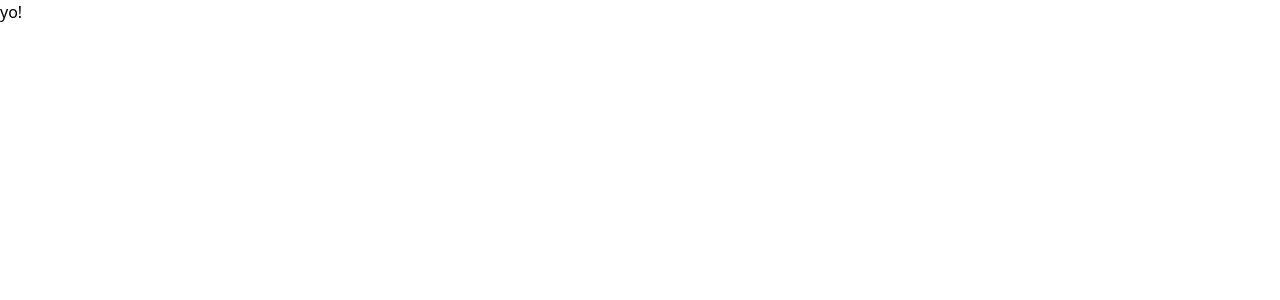
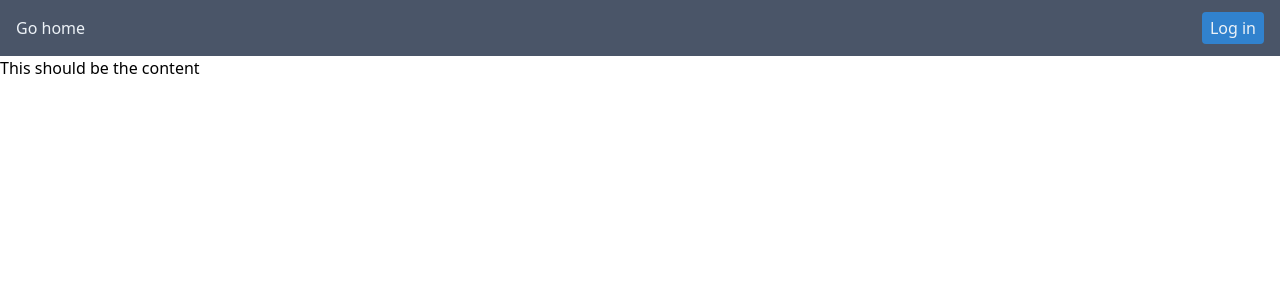
Before and after one commit to anachronic/todoist-clone-frontend, a React (Create React App) app: page / in a window 1280 px wide. Shown: the top 300 px of the page. Built offline with nearby package versions, Linux system fonts and the light colour scheme.

Commit message:
feat: Create a navbar

```diff
--- a/src/App.tsx
+++ b/src/App.tsx
@@ -1,6 +1,12 @@
 import React from 'react'
 import './assets/styles.css'
+import { TopBar } from './components/TopBar'
 
 export const App: React.FC = () => {
-  return <div className="container mx-auto">yo!</div>
+  return (
+    <div>
+      <TopBar />
+      <div className="container mx-auto">This should be the content</div>
+    </div>
+  )
 }
--- /dev/null
+++ b/src/components/Button.tsx
@@ -0,0 +1,9 @@
+import React from 'react'
+
+export const Button: React.FC = ({ children }) => {
+  return (
+    <button className="bg-blue-600 hover:bg-blue-500 text-gray-200 px-2 py-1 rounded">
+      {children}
+    </button>
+  )
+}
--- /dev/null
+++ b/src/components/TopBar.tsx
@@ -0,0 +1,24 @@
+import React from 'react'
+import { Button } from './Button'
+
+export const TopBar: React.FC = () => {
+  return (
+    <div className="bg-gray-700 px-1 py-3 w-full items-center flex flex-row text-gray-200">
+      <div className="flex flex-grow flex-row items-center">
+        <div className="px-3">
+          <a
+            href="#"
+            className="hover:underline hover:text-indigo-300 text-gray-200"
+          >
+            Go home
+          </a>
+        </div>
+      </div>
+      <div>
+        <div className="px-3">
+          <Button>Log in</Button>
+        </div>
+      </div>
+    </div>
+  )
+}
```
